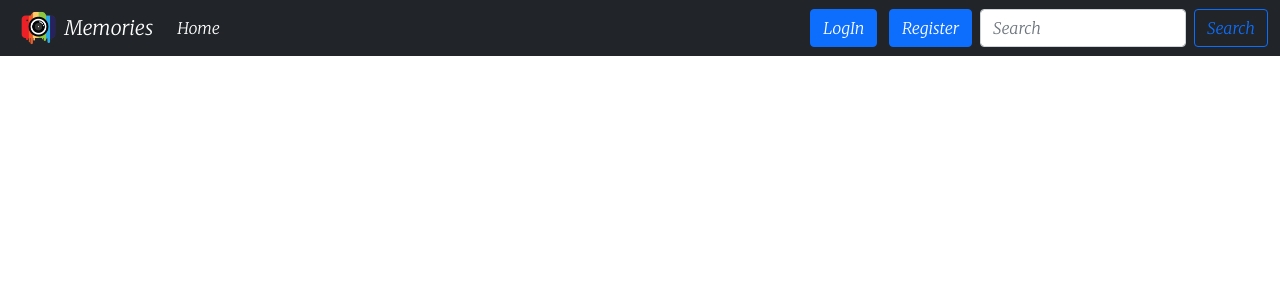
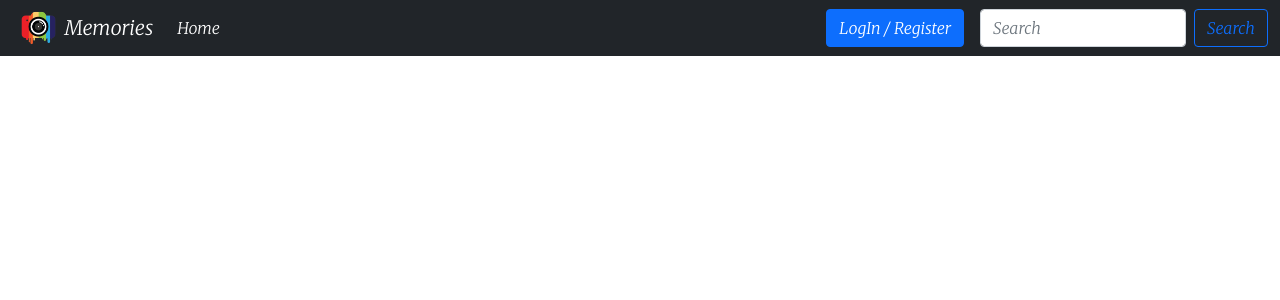
Before and after one commit to Smith-0/php_social_media, a PHP site: page / in a window 1280 px wide. Shown: the top 300 px of the page. Run offline with PHP 8.4, Linux system fonts and the light colour scheme.

Commit message:
login , register , logout complete

```diff
--- a/assets/css/index.css
+++ b/assets/css/index.css
@@ -12,3 +12,14 @@ nav {
     width : 30px;
     border-radius : 50%;
 }
+
+@media (max-width: 991.98px) {
+    .profile_dropdown , .login_register_btn{
+        margin-bottom : 10px;
+    }
+
+    .navbar-nav {
+        margin-top : 20px;
+    }
+
+}
--- a/index.php
+++ b/index.php
@@ -1,5 +1,4 @@
 <?php
-
 include './assets/database/db.php';
 
 session_start();
@@ -59,7 +58,7 @@ if (isset($_SESSION['id'])) {
     <title>Memories</title>
   </head>
   <body>
-    <nav class="navbar navbar-expand-lg navbar-dark bg-dark">
+    <nav class="py-2 navbar navbar-expand-lg navbar-dark bg-dark">
       <div class="container-fluid">
         <img class="logo" src="assets/images/logo.png" alt="Memories">
         <a class="navbar-brand" href="#">Memories</a>
@@ -73,24 +72,23 @@ if (isset($_SESSION['id'])) {
             </li>
 
           </ul>
-          <br>
 
           <?php
             if (!$login) {
-              echo '<div class="float-end">
-                        <a href="./login.php" class="btn btn-primary" type="submit">LogIn</a>
-                        <button class="btn btn-primary mx-2" type="submit">Register</button>
+              echo '<div class="d-grid gap-2">
+                      <a href="./login.php" class="login_register_btn btn btn-primary mx-lg-3 btn-block" type="submit">LogIn / Register</a>
                     </div>';
             } else {
-              echo '<div class="dropdown float-end mx-3">
-                      <button class="btn btn-sm btn-primary dropdown-toggle" type="button" id="dropdownMenuButton1" data-bs-toggle="dropdown" aria-expanded="false">
+              echo '
+                    <div class="dropdown mx-lg-3 profile_dropdown">
+                        <button class="btn py-2 btn-sm btn-primary dropdown-toggle" type="button" id="dropdownMenuButton1" data-bs-toggle="dropdown" aria-expanded="false">
                           <img class="profile_pic" src="'.$user_profile_pic.'" alt="Profile Photo" /> &nbsp; '.$user_name.'
                         </button>
                         <ul class="dropdown-menu" aria-labelledby="dropdownMenuButton1">
                           <li><a class="dropdown-item" href="#"><i class="bi bi-person-circle"></i> &nbsp; Profile</a></li>
                           <li><a class="dropdown-item" href="#"><i class="bi bi-file-post"></i> &nbsp; Posts</a></li>
                           <li><a class="dropdown-item" href="#"><i class="bi bi-bookmark-fill"></i> &nbsp; Saved</a></li>
-                        <li><a class="dropdown-item" href="#"><i class="bi bi-box-arrow-right"></i> &nbsp; Logout</a></li>
+                          <li><a class="dropdown-item" href="./logout.php"><i class="bi bi-box-arrow-right"></i> &nbsp; Logout</a></li>
                         </ul>
                     </div>';
             }
```
Also changed, not shown: login.php (+10 -10 lines), logout.php (added, +17 -0 lines). Lines whose indentation alone changed are shown as unchanged.
